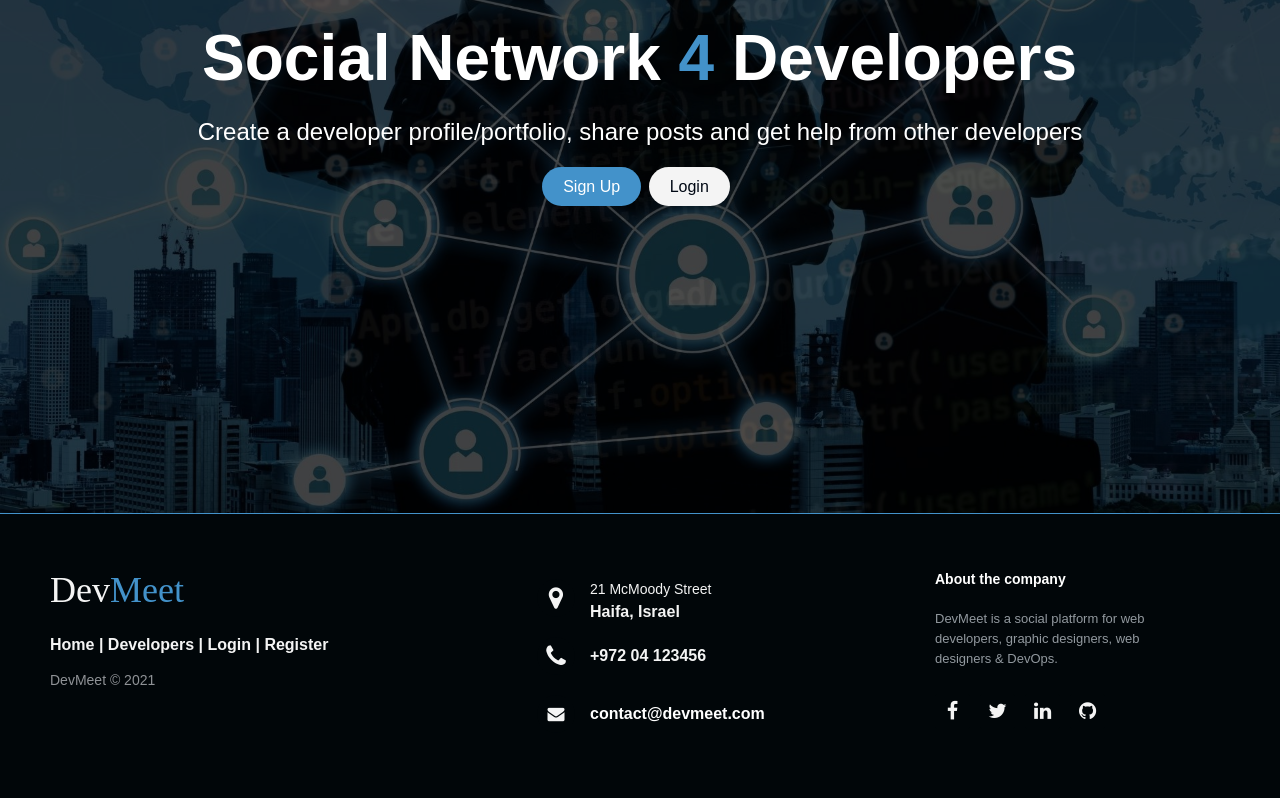
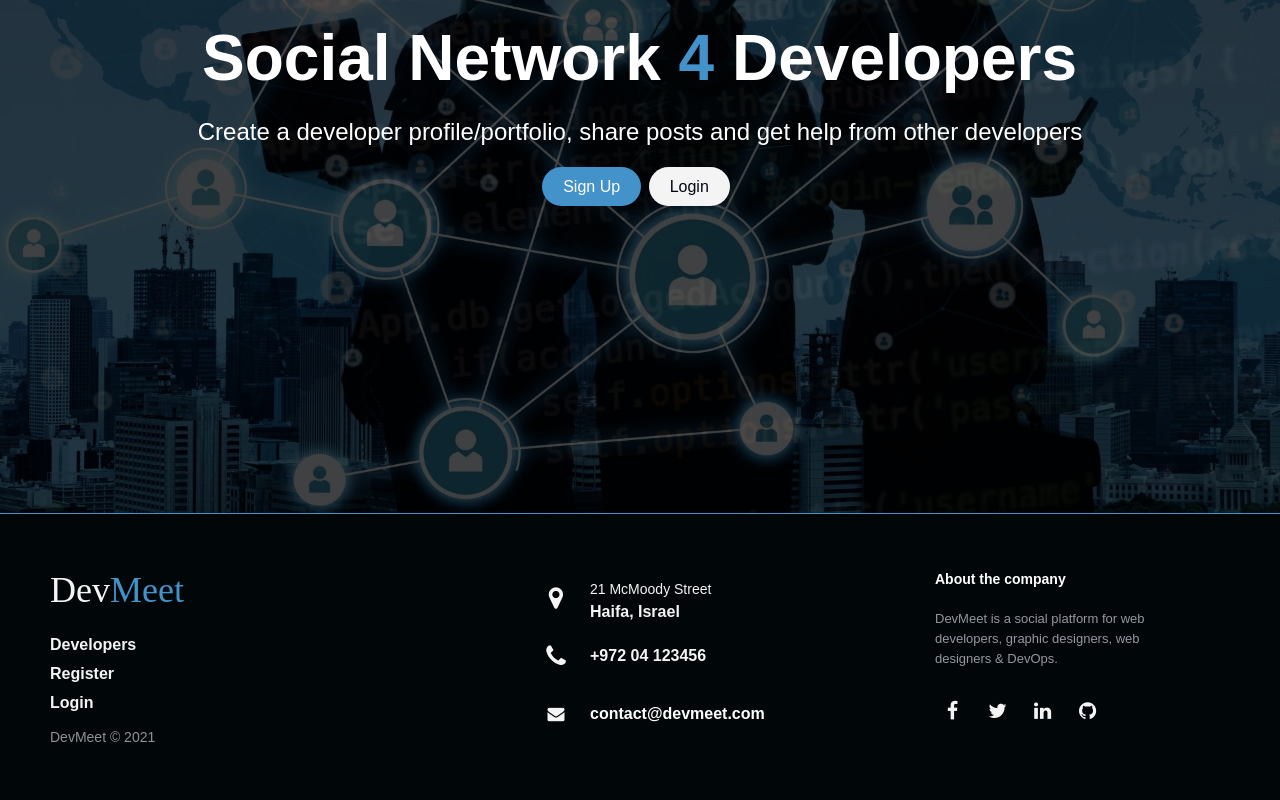
Before and after one commit to moodyomar/DevMeet, a React (Create React App) app in the folder client/: page / in a window 1280 px wide. Shown: the part 287-1087 px from the top of the page. Built offline with nearby package versions, Linux system fonts and the light colour scheme; no server answers; the HTML template or start-up script is replaced by a standard one.

Commit message:
authinticate footer links

```diff
--- a/client/src/comps/layout/Footer.js
+++ b/client/src/comps/layout/Footer.js
@@ -1,8 +1,34 @@
 import React from 'react';
 import '../styling/Footer.css'
-import {Link} from "react-router-dom";
+import { Link } from "react-router-dom";
+import { useDispatch, useSelector } from 'react-redux';
 
 const Footer = () => {
+
+  let { isAuthenticated, loading } = useSelector(state => state.auth)
+  let dispatch = useDispatch()
+  const authLinks = (
+    <ul>
+      <li><Link to="/profiles">
+       Developers</Link></li>
+      <li><Link to="/posts">
+        Posts</Link></li>
+      <li><Link to="/dashboard">
+        Dashboard</Link></li>
+    </ul>
+
+  )
+
+  const guestLinks = (
+    <ul>
+      <li><Link to="/profiles">
+       Developers</Link></li>
+      <li><Link to="/register">
+        Register</Link></li>
+      <li><Link to="/login">
+        Login</Link></li>
+    </ul>
+  )
 
   return (
 
@@ -13,13 +39,8 @@ const Footer = () => {
         <h3>Dev<span>Meet</span></h3>
 
         <p className="footer-links">
-					<Link to="/">Home</Link>
-					{' '} | {' '}
-					<Link to="/profiles">Developers</Link>
-					{' '} | {' '}
-					<Link to="/login">Login</Link>
-					{' '} | {' '}
-					<Link to="/register">Register</Link>
+          {!loading && (<>{isAuthenticated ? authLinks : guestLinks}</>)}
+
         </p>
 
         <p className="footer-company-name">DevMeet &copy; 2021</p>
```
Lines whose indentation alone changed are shown as unchanged.
